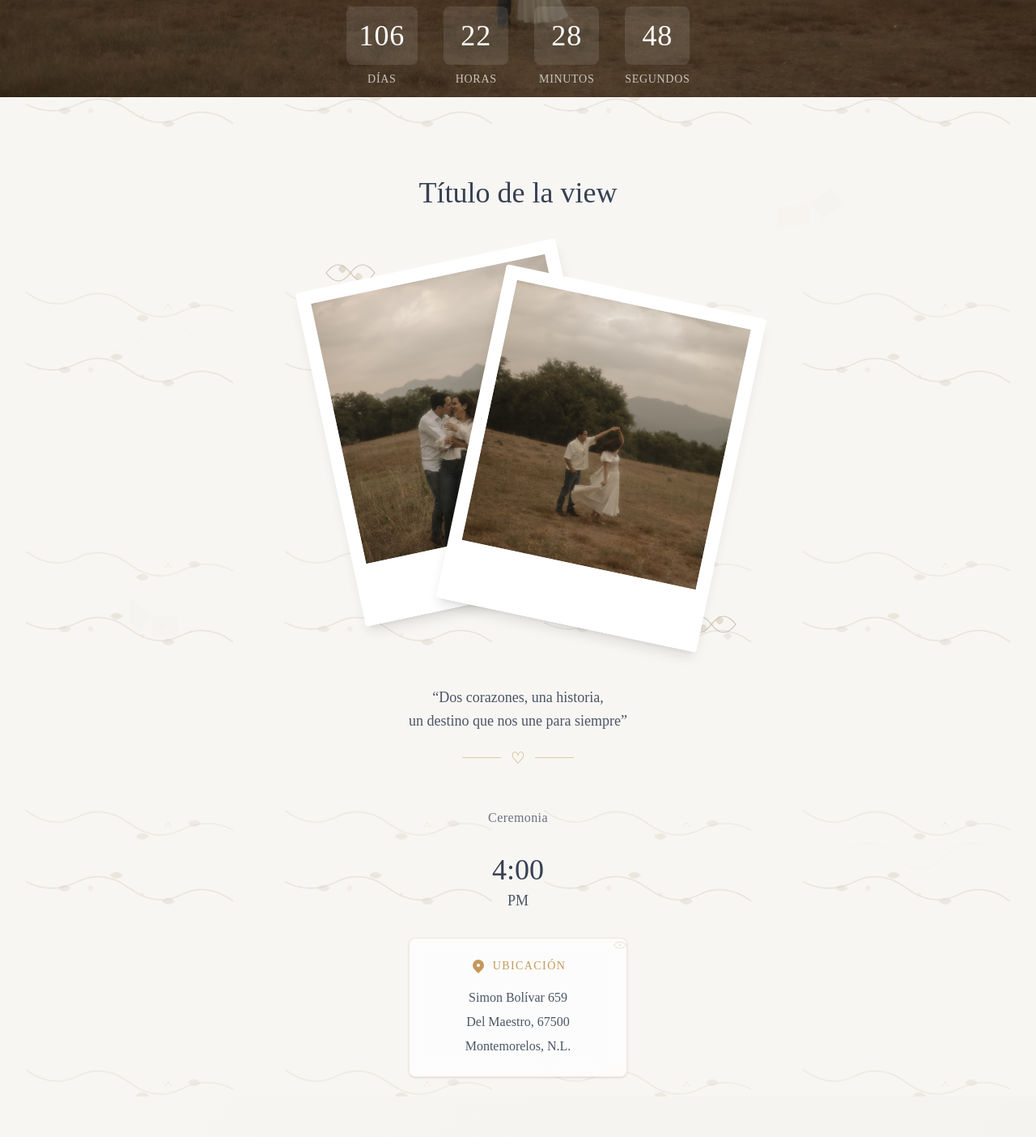
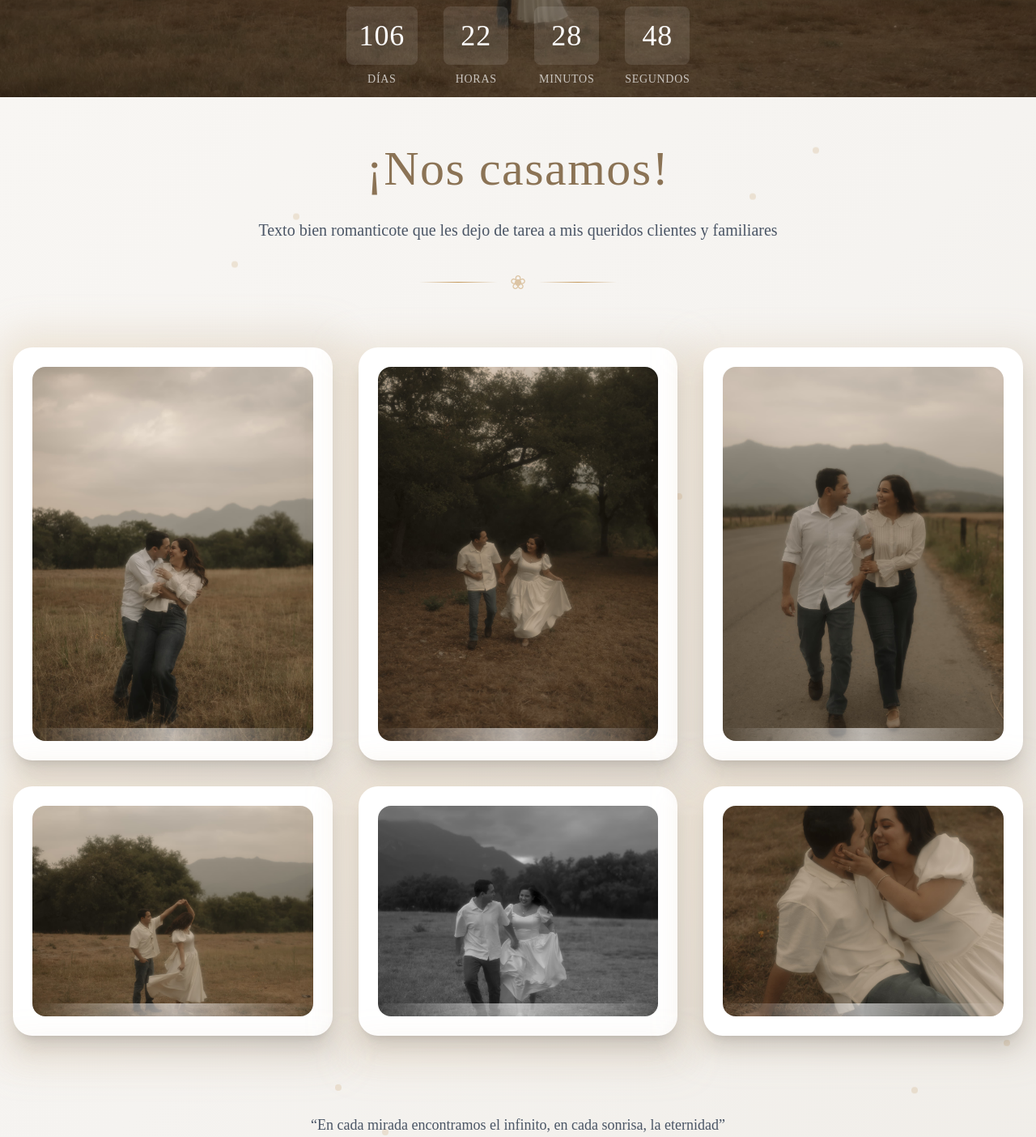
Before and after one commit to AlejoReyna/wedding_invitation, a Next.js app: page / in a window 1280 px wide. Shown: the part 680-2084 px from the top of the page at 81% size. Built offline with nearby package versions, Linux system fonts and the light colour scheme.

Commit message:
Second section adjustment

```diff
--- a/src/app/components/CoupleSection.tsx
+++ b/src/app/components/CoupleSection.tsx
@@ -183,6 +183,8 @@ export default function WeddingInvitation() {
           </div>
 
           {/* Photo arrangement with improved zoom effect */}
+
+
           <div
             ref={sectionRef}
             className="relative my-17"
@@ -204,51 +206,6 @@ export default function WeddingInvitation() {
               </svg>
             </div>
 
-            {/* First photo - rotated left with smooth zoom */}
-            <div
-              className="absolute top-0 -left-24 w-84 h-108 cursor-pointer shadow-lg"
-              style={{
-                width: '320px',
-                height: '410px',
-                transform: `scale(${scrollScale}) rotate(-12deg)`,
-                transition: 'transform 0.3s cubic-bezier(0.25, 0.46, 0.45, 0.94), box-shadow 0.3s ease'
-              }}
-              onClick={() => setSelectedImage(photos[0])}
-            >
-              <div className="w-full h-full bg-white p-4 pt-4 pb-12 rounded-sm hover:shadow-xl transition-shadow duration-300">
-                <div className="relative w-full h-84 bg-gray-200 overflow-hidden" style={{ height: '320px' }}>
-                  <Image
-                    src={photos[0].src}
-                    alt={photos[0].alt}
-                    fill
-                    className="object-cover"
-                  />
-                </div>
-              </div>
-            </div>
-
-            {/* Second photo - rotated right with smooth zoom */}
-            <div
-              className="absolute top-8 -right-32 w-84 h-108 cursor-pointer shadow-lg z-10"
-              style={{
-                width: '320px',
-                height: '410px',
-                transform: `scale(${scrollScale}) rotate(12deg)`,
-                transition: 'transform 0.3s cubic-bezier(0.25, 0.46, 0.45, 0.94), box-shadow 0.3s ease'
-              }}
-              onClick={() => setSelectedImage(photos[1])}
-            >
-              <div className="w-full h-full bg-white p-4 pt-4 pb-12 rounded-sm hover:shadow-xl transition-shadow duration-300">
-                <div className="relative w-full h-84 bg-gray-200 overflow-hidden" style={{ height: '320px' }}>
-                  <Image
-                    src={photos[1].src}
-                    alt={photos[1].alt}
-                    fill
-                    className="object-cover"
-                  />
-                </div>
-              </div>
-            </div>
 
             {/* Enhanced decorative floral corner bottom right */}
             <div className="absolute -bottom-8 -right-36 w-20 h-20 opacity-40">
@@ -282,41 +239,6 @@ export default function WeddingInvitation() {
             </div>
           </div>
 
-          {/* Event type */}
-          <div>
-            <p className="text-gray-500 text-base tracking-wide garamond-300">Ceremonia</p>
-          </div>
-
-          {/* Time */}
-          <div className="space-y-1">
-            <p className="text-4xl font-light text-gray-700 garamond-regular">4:00</p>
-            <p className="text-lg text-gray-600 garamond-300">PM</p>
-          </div>
-
-          {/* Location - Enhanced styling with subtle floral accent */}
-          <div className="relative bg-white/70 backdrop-blur-sm rounded-lg p-6 border border-[#C4985B]/20 shadow-sm">
-            {/* Subtle floral accent for the location box */}
-            <div className="absolute -top-2 -right-2 w-8 h-8 opacity-20">
-              <svg viewBox="0 0 32 32" className="w-full h-full" fill="none">
-                <path d="M8,16 Q16,8 24,16 Q16,24 8,16" stroke="#8B7355" strokeWidth="1"/>
-                <circle cx="16" cy="16" r="1.5" fill="#C4985B"/>
-              </svg>
-            </div>
-
-            <div className="space-y-3">
-              <div className="flex items-center justify-center mb-4">
-                <svg className="w-5 h-5 text-[#C4985B] mr-2" fill="currentColor" viewBox="0 0 20 20">
-                  <path fillRule="evenodd" d="M5.05 4.05a7 7 0 119.9 9.9L10 18.9l-4.95-4.95a7 7 0 010-9.9zM10 11a2 2 0 100-4 2 2 0 000 4z" clipRule="evenodd" />
-                </svg>
-                <h3 className="text-[#C4985B] text-sm font-medium tracking-[0.1em] uppercase garamond-300">Ubicación</h3>
-              </div>
-              <div className="text-gray-600 text-base leading-relaxed garamond-regular space-y-1">
-                <p className="font-medium">Simon Bolívar 659</p>
-                <p>Del Maestro, 67500</p>
-                <p>Montemorelos, N.L.</p>
-              </div>
-            </div>
-          </div>
         </div>
       </main>
 
--- a/src/app/components/Gallery.tsx
+++ b/src/app/components/Gallery.tsx
@@ -221,10 +221,10 @@ export default function Gallery() {
             isVisible ? 'opacity-100 translate-y-0' : 'opacity-0 translate-y-8'
           }`}>
             <h2 className="text-4xl md:text-5xl lg:text-6xl garamond-regular text-[#8B7355] mb-6 tracking-wide animate-float">
-Esta sección es para que los vean
+¡Nos casamos!
             </h2>
             <p className="text-lg md:text-xl text-gray-600 garamond-300 max-w-2xl mx-auto leading-relaxed">
-              Cada fotografía cuenta una historia única de amor eterno
+Texto bien romanticote que les dejo de tarea a mis queridos clientes y familiares
             </p>
             <FloralDivider />
           </div>
--- a/src/app/page.tsx
+++ b/src/app/page.tsx
@@ -152,9 +152,7 @@ export default function Home() {
         `}</style>
       </section>
 
-      <div id="nosotros">
-        <CoupleSection />
-      </div>
+
       <div id="galeria">
         <Gallery />
       </div>
```
